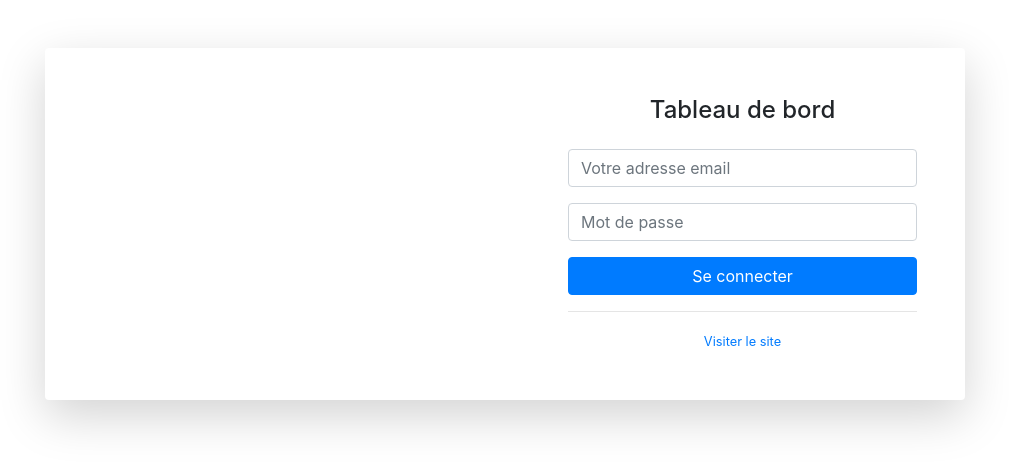
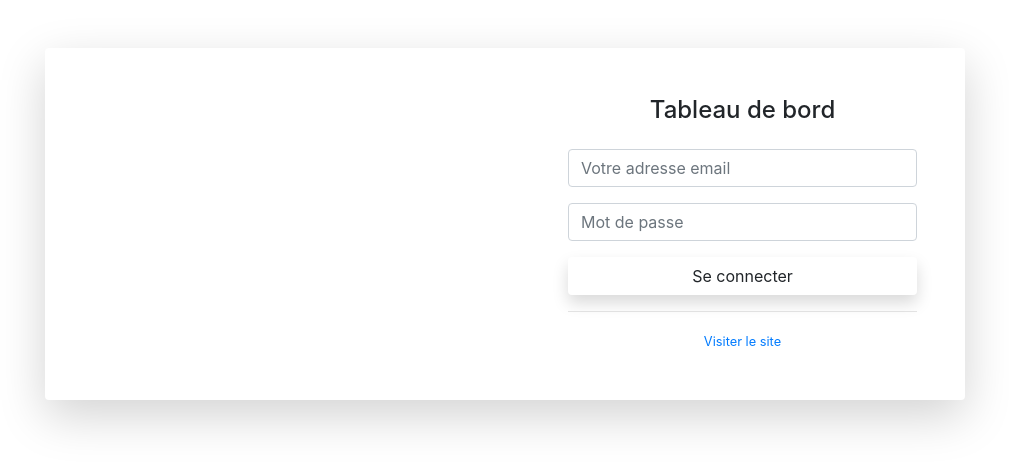
Before and after one commit to damientabet/framework, a PHP site: template src/Views/admin/login.html.twig in a window 1280 px wide. Shown: the top 468 px of the page, without its empty margins (135-1144 px from the left). Run offline with PHP 8.4, Linux system fonts and the light colour scheme; the template is opened without the code that fills it, so the values that code supplies are empty; some libraries are stand-ins or nearby versions.

Commit message:
Closes #77 - Modify Login page

```diff
--- a/src/Views/admin/login.html.twig
+++ b/src/Views/admin/login.html.twig
@@ -18,11 +18,13 @@
     {# CSS link #}
     <link href="/node_modules/startbootstrap-sb-admin-2/css/sb-admin-2.min.css" rel="stylesheet">
 
+    <link rel="stylesheet" href="/css/style.css">
+
     <link href="https://fonts.googleapis.com/css?family=Nunito:200,200i,300,300i,400,400i,600,600i,700,700i,800,800i,900,900i"
           rel="stylesheet">
 </head>
 
-<body class="bg-gradient-primary">
+<body class="bg-gradient-dark">
 
 <div class="container">
     <div class="row justify-content-center">
@@ -48,7 +50,7 @@
                                                placeholder="Mot de passe">
                                     </div>
                                     <input type="submit" name="connectionAdmin"
-                                           class="btn btn-primary btn-user btn-block" value="Se connecter">
+                                           class="btn btn-user btn-block shadow" value="Se connecter">
                                 </form>
                                 <hr>
                                 <div class="text-center">
```
